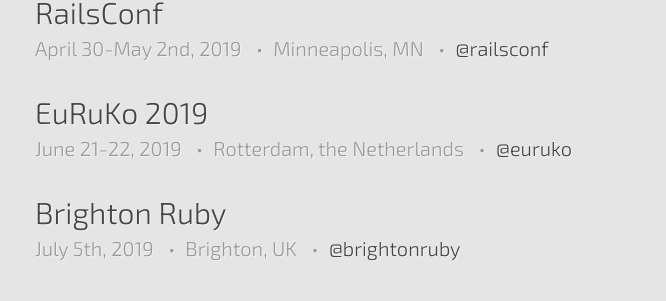
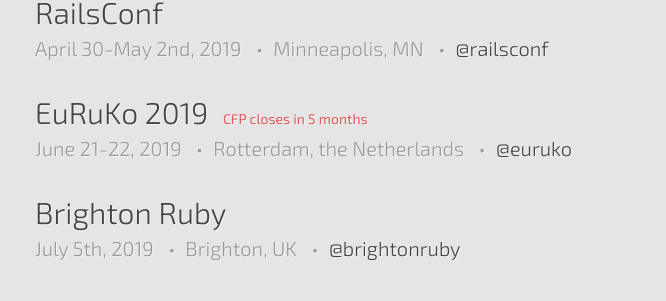
Before and after one commit to ruby-conferences/ruby-conferences.github.io, a Jekyll site: the page built from index.html, in a window 1280 px wide. Shown: the part 1568-1869 px from the top of the page, without its empty margins (205-871 px from the left). Built offline with Jekyll 4.4.1, drawn with Linux system fonts in a browser that asks for light colours.

Commit message:
Update EuRuKo CFP

```diff
--- a/_data/upcoming.yml
+++ b/_data/upcoming.yml
@@ -79,7 +79,10 @@
 - name: EuRuKo 2019
   location: Rotterdam, the Netherlands
   dates: "June 21-22, 2019"
+  url: https://euruko2019.org/
   twitter: euruko
+  cfp_phrase: "CFP closes"
+  cfp_date: "February 28, 2019"
 
 - name: Brighton Ruby
   location: Brighton, UK
```
